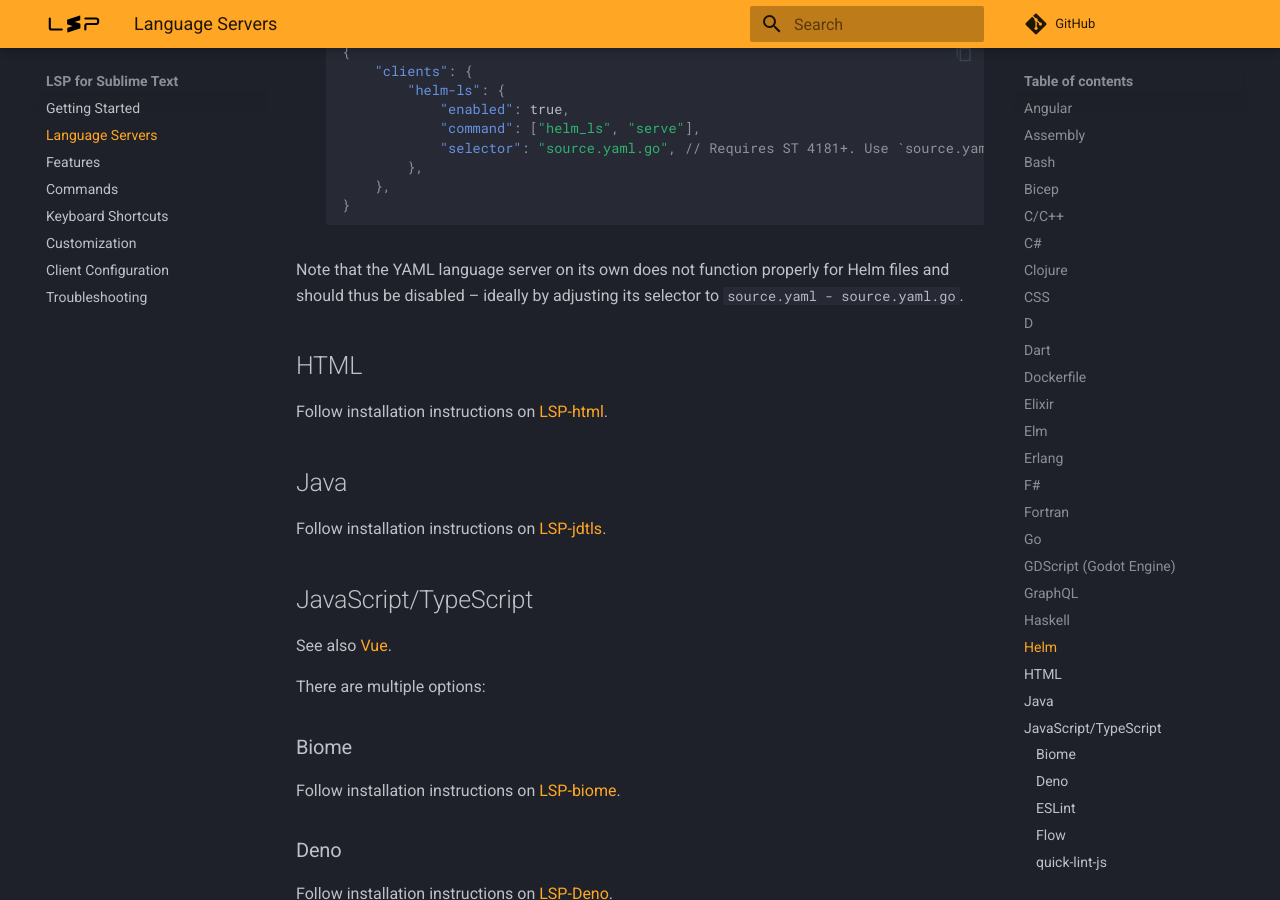
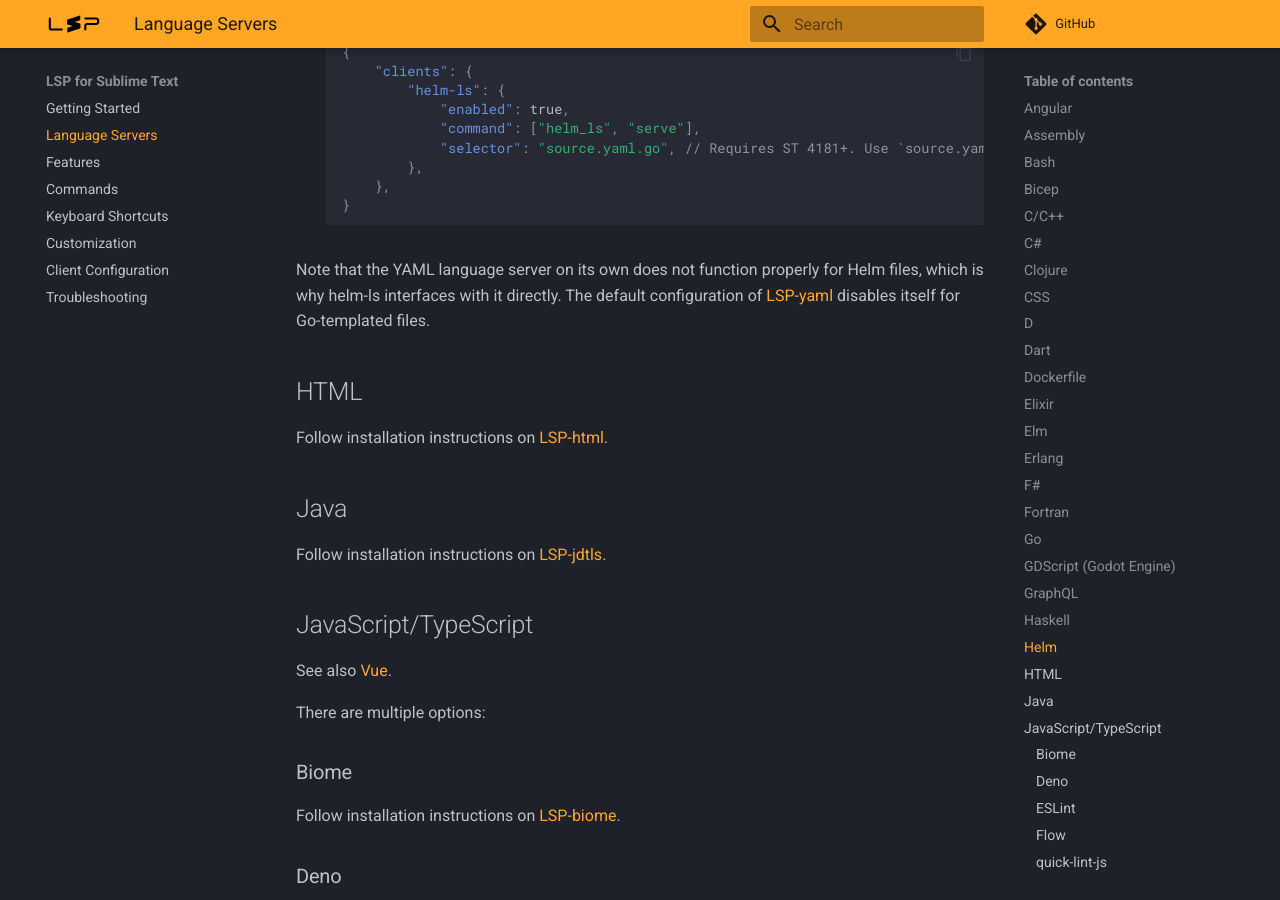
Before and after one commit to sublimelsp/LSP, an MkDocs documentation site: the page built from docs/src/language_servers.md, in a window 1280 px wide and 900 px high, scrolled down 6315 px. Built offline with MkDocs 1.6.1 and Material for MkDocs 9.7.7, drawn with Linux system fonts in a browser that asks for light colours; comment, search, counter and statistics services are not loaded.

Commit message:
Update and clarify interaction with LSP-yaml

````diff
--- a/docs/src/language_servers.md
+++ b/docs/src/language_servers.md
@@ -253,9 +253,9 @@
     }
     ```
 
-Note that the YAML language server on its own does not function properly for Helm files
-and should thus be disabled –
-ideally by adjusting its selector to `source.yaml - source.yaml.go`.
+Note that the YAML language server on its own does not function properly for Helm files,
+which is why helm-ls interfaces with it directly.
+The default configuration of [LSP-yaml](#yaml) disables itself for Go-templated files.
 
 ## HTML
 
````
